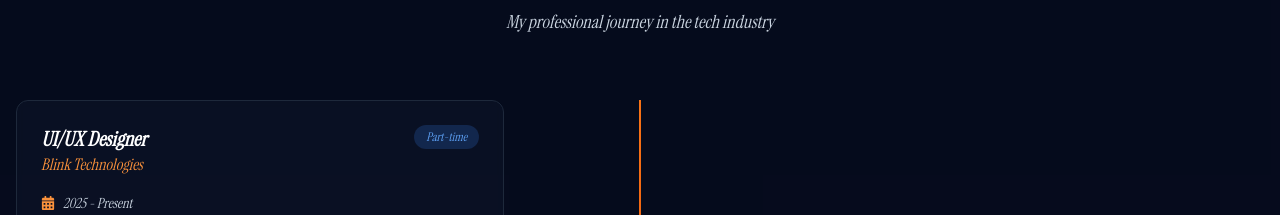
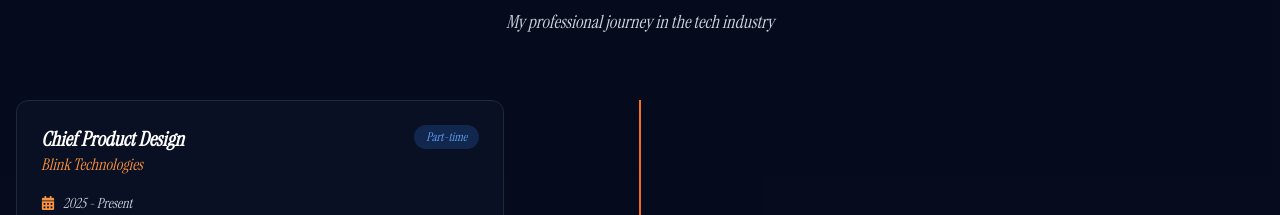
Before and after one commit to Amani-Ishimwe/Portofolio_site, a React (Vite) app: page / in a window 1280 px wide. Shown: the part 5160-5375 px from the top of the page. Built offline with nearby package versions, Linux system fonts and the light colour scheme.

Commit message:
modified the experience section

```diff
--- a/src/components/Experience.jsx
+++ b/src/components/Experience.jsx
@@ -11,7 +11,7 @@ const Experience = () => {
   const experiences = [
     {
       id: 1,
-      title: "UI/UX Designer",
+      title: "Chief Product Design",
       company: "Blink Technologies",
       period: "2025 - Present",
       location: "Remote",
```
